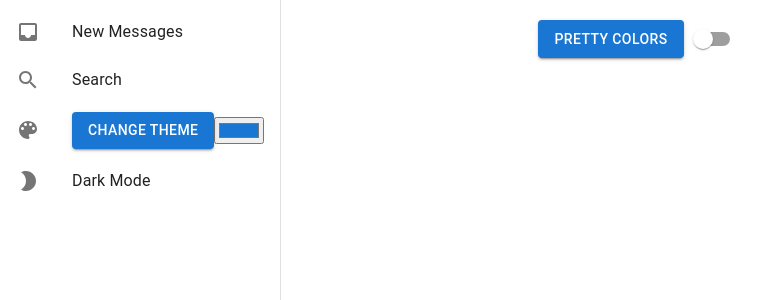
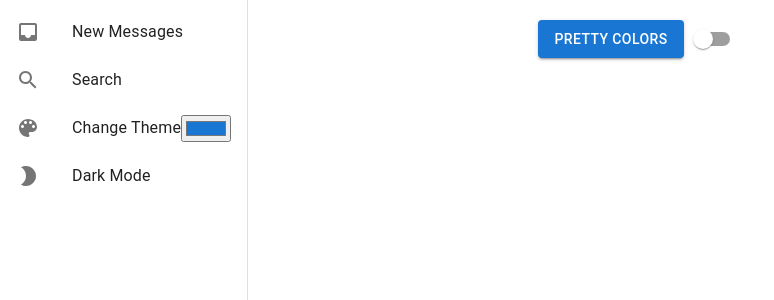
Before and after one commit to AnthonySchneider2000/React-Material-UI-Dynamic-Theme-Changer, a React (Create React App) app: page / in a window 1280 px wide. Shown: the top 300 px of the page, without its empty margins (0-774 px from the left). Built offline with nearby package versions, Linux system fonts and the light colour scheme.

Commit message:
Revert Change Theme back to list item from button

```diff
--- a/src/App.js
+++ b/src/App.js
@@ -91,20 +91,16 @@ const App = () => {
     }
   };
   const createToast = (message) => {
-
     toast.success(message, {
       style: {
         background: currentTheme.palette.primary.main,
         color: currentTheme.palette.primary.contrastText,
       },
     });
-
   };
   const handleNewMessages = () => {
     createToast("You have 3 new messages");
   };
-
-
 
   return (
     <>
@@ -119,9 +115,7 @@ const App = () => {
             marginTop: "20px",
           }}
         >
-          <Button variant="contained">
-            Pretty Colors
-          </Button>
+          <Button variant="contained">Pretty Colors</Button>
           <Switch color="secondary" />
         </div>
 
@@ -140,13 +134,11 @@ const App = () => {
                 </ListItemIcon>
                 <ListItemText primary="Search" />
               </ListItem>
-              <ListItem button>
+              <ListItem button onClick={handleThemeChange}>
                 <ListItemIcon>
                   <ColorLens />
                 </ListItemIcon>
-                <Button onClick={handleThemeChange} variant="contained">
-                  Change Theme
-                </Button>
+                <ListItemText primary="Change Theme" />
                 <input
                   type="color"
                   value={userInputColor}
```
